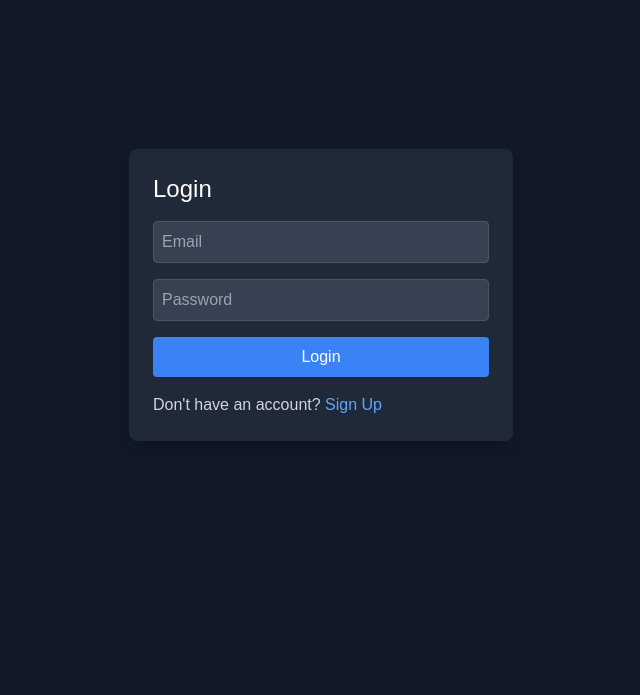
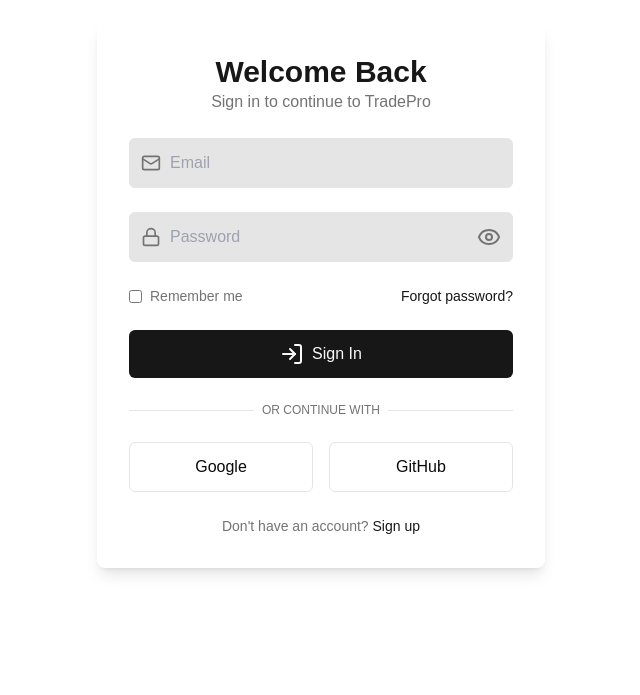
Before and after one commit to YashPalav-26/TradePro, a Next.js app: page /login in a window 1280 px wide. Shown: the part 105-800 px from the top of the page, without its empty margins (319-959 px from the left). Built offline with nearby package versions, Linux system fonts and the light colour scheme.

Commit message:
improved the deisgn of the  sign in page

```diff
--- a/src/components/Login.tsx
+++ b/src/components/Login.tsx
@@ -1,113 +1,140 @@
-"use client";
-import { useState } from "react";
-import axios from "axios";
-import { useRouter } from "next/navigation";
+'use client';
+import { useState } from 'react';
+import axios from 'axios';
+import { useRouter } from 'next/navigation';
+import { motion } from 'framer-motion';
+import { Eye, EyeOff, Mail, Lock, LogIn } from 'lucide-react';
 
 const Login = () => {
-  const [email, setEmail] = useState("");
-  const [password, setPassword] = useState("");
+  const [email, setEmail] = useState('');
+  const [password, setPassword] = useState('');
+  const [showPassword, setShowPassword] = useState(false);
   const router = useRouter();
-  const [error, setError] = useState(""); // This will now always be a string
+  const [error, setError] = useState('');
 
   const handleLogin = async (e: React.FormEvent) => {
     e.preventDefault();
-    setError(""); // Clear previous errors
+    setError('');
 
     try {
-      console.log("🔍 Sending login request to /api/auth/login ...");
-      const response = await axios.post("/api/auth/login", { email, password });
-      console.log("✅ Server Response:", response.data);
+      const response = await axios.post('/api/auth/login', { email, password });
 
       if (response.status === 200 && response.data.token) {
-        console.log("🔒 Storing token...");
-        localStorage.setItem("token", response.data.token);
-        console.log("➡️ Redirecting to dashboard...");
-        router.push("/dashboard");
+        localStorage.setItem('token', response.data.token);
+        router.push('/dashboard');
       } else {
-        // This case might be less common with axios as it throws on non-2xx by default
-        console.error(
-          "🚨 Unexpected response format (non-200 or missing token):",
-          response
-        );
-        // Try to get a string error message
-        let errorMessage = "Login failed or token missing.";
-        if (response.data?.error && typeof response.data.error === "string") {
-          errorMessage = response.data.error;
-        } else if (
-          response.data?.message &&
-          typeof response.data.message === "string"
-        ) {
-          errorMessage = response.data.message;
-        }
-        setError(errorMessage);
+        setError(response.data.error || 'Login failed. Please try again.');
       }
     } catch (err: any) {
-      // This catch block handles network errors and HTTP errors (4xx, 5xx) from axios
-      console.error(
-        "🔥 Login Error (from catch):",
-        err.response?.data || err.message
-      );
-
-      let errorMessage = "An unexpected error occurred. Please try again."; // Default message
-      if (err.response?.data) {
-        // Check if response.data exists (for HTTP errors)
-        if (typeof err.response.data.error === "string") {
-          errorMessage = err.response.data.error;
-        } else if (typeof err.response.data.message === "string") {
-          // For errors like { code: "502", message: "..." }
-          errorMessage = err.response.data.message;
-        } else if (
-          err.response.data.error &&
-          typeof err.response.data.error.message === "string"
-        ) {
-          // If the error is an object like { error: { message: "Details..." } }
-          errorMessage = err.response.data.error.message;
-        }
-      } else if (typeof err.message === "string") {
-        // For network errors where err.response might be undefined
-        errorMessage = err.message;
-      }
-      setError(errorMessage);
+      setError(err.response?.data?.error || 'An error occurred. Please try again.');
     }
   };
 
   return (
-    <div className="flex items-center justify-center min-h-screen bg-gray-900">
-      <div className="bg-gray-800 p-6 rounded-lg shadow-lg w-96">
-        <h2 className="text-white text-2xl mb-4">Login</h2>
-        {error && <p className="text-red-500 text-sm mb-2">{error}</p>}{" "}
-        {/* This will now render a string */}
-        <form onSubmit={handleLogin} className="space-y-4">
+    <div className="flex items-center justify-center min-h-screen bg-background">
+      <motion.div
+        initial={{ opacity: 0, y: -20 }}
+        animate={{ opacity: 1, y: 0 }}
+        transition={{ duration: 0.5 }}
+        className="w-full max-w-md p-8 space-y-6 bg-card rounded-lg shadow-lg"
+      >
+        <div className="text-center">
+          <h1 className="text-3xl font-bold text-primary">Welcome Back</h1>
+          <p className="text-muted-foreground">Sign in to continue to TradePro</p>
+        </div>
+
+        {error && (
+          <div className="p-4 text-sm text-destructive-foreground bg-destructive rounded-md">
+            {error}
+          </div>
+        )}
+
+        <form onSubmit={handleLogin} className="space-y-6">
+          <div className="relative">
+            <Mail className="absolute left-3 top-1/2 -translate-y-1/2 h-5 w-5 text-muted-foreground" />
             <input
               type="email"
               placeholder="Email"
-            className="w-full p-2 rounded bg-gray-700 text-white border border-gray-600 focus:outline-none focus:ring-2 focus:ring-blue-500"
+              className="w-full pl-10 pr-4 py-3 rounded-md bg-input text-foreground border border-border focus:outline-none focus:ring-2 focus:ring-primary"
               value={email}
               onChange={(e) => setEmail(e.target.value)}
               required
             />
+          </div>
+
+          <div className="relative">
+            <Lock className="absolute left-3 top-1/2 -translate-y-1/2 h-5 w-5 text-muted-foreground" />
             <input
-            type="password"
+              type={showPassword ? 'text' : 'password'}
               placeholder="Password"
-            className="w-full p-2 rounded bg-gray-700 text-white border border-gray-600 focus:outline-none focus:ring-2 focus:ring-blue-500"
+              className="w-full pl-10 pr-10 py-3 rounded-md bg-input text-foreground border border-border focus:outline-none focus:ring-2 focus:ring-primary"
               value={password}
               onChange={(e) => setPassword(e.target.value)}
               required
             />
             <button
+              type="button"
+              onClick={() => setShowPassword(!showPassword)}
+              className="absolute right-3 top-1/2 -translate-y-1/2 text-muted-foreground"
+            >
+              {showPassword ? <EyeOff /> : <Eye />}
+            </button>
+          </div>
+
+          <div className="flex items-center justify-between">
+            <label className="flex items-center space-x-2">
+              <input type="checkbox" className="rounded border-border text-primary focus:ring-primary" />
+              <span className="text-sm text-muted-foreground">Remember me</span>
+            </label>
+            <a href="#" className="text-sm text-primary hover:underline">
+              Forgot password?
+            </a>
+          </div>
+
+          <motion.button
             type="submit"
-            className="w-full bg-blue-500 hover:bg-blue-400 text-white py-2 rounded transition"
+            whileHover={{ scale: 1.05 }}
+            whileTap={{ scale: 0.95 }}
+            className="w-full flex justify-center items-center gap-2 bg-primary text-primary-foreground py-3 rounded-md transition-colors hover:bg-primary/90"
           >
-            Login
-          </button>
+            <LogIn />
+            Sign In
+          </motion.button>
         </form>
-        <p className="mt-4 text-gray-300">
-          Don't have an account?{" "}
-          <a href="/register" className="text-blue-400 hover:underline">
-            Sign Up
+
+        <div className="relative">
+          <div className="absolute inset-0 flex items-center">
+            <span className="w-full border-t border-border" />
+          </div>
+          <div className="relative flex justify-center text-xs uppercase">
+            <span className="bg-card px-2 text-muted-foreground">Or continue with</span>
+          </div>
+        </div>
+
+        <div className="grid grid-cols-2 gap-4">
+          <motion.button
+            whileHover={{ scale: 1.05 }}
+            className="w-full py-3 border border-border rounded-md flex items-center justify-center gap-2 hover:bg-accent"
+          >
+            {/* Add Google Icon Here */}
+            <span>Google</span>
+          </motion.button>
+          <motion.button
+            whileHover={{ scale: 1.05 }}
+            className="w-full py-3 border border-border rounded-md flex items-center justify-center gap-2 hover:bg-accent"
+          >
+            {/* Add GitHub Icon Here */}
+            <span>GitHub</span>
+          </motion.button>
+        </div>
+
+        <p className="mt-6 text-center text-sm text-muted-foreground">
+          Don't have an account?{' '}
+          <a href="/register" className="font-medium text-primary hover:underline">
+            Sign up
           </a>
         </p>
-      </div>
+      </motion.div>
     </div>
   );
 };
```
Lines whose indentation alone changed are shown as unchanged.
